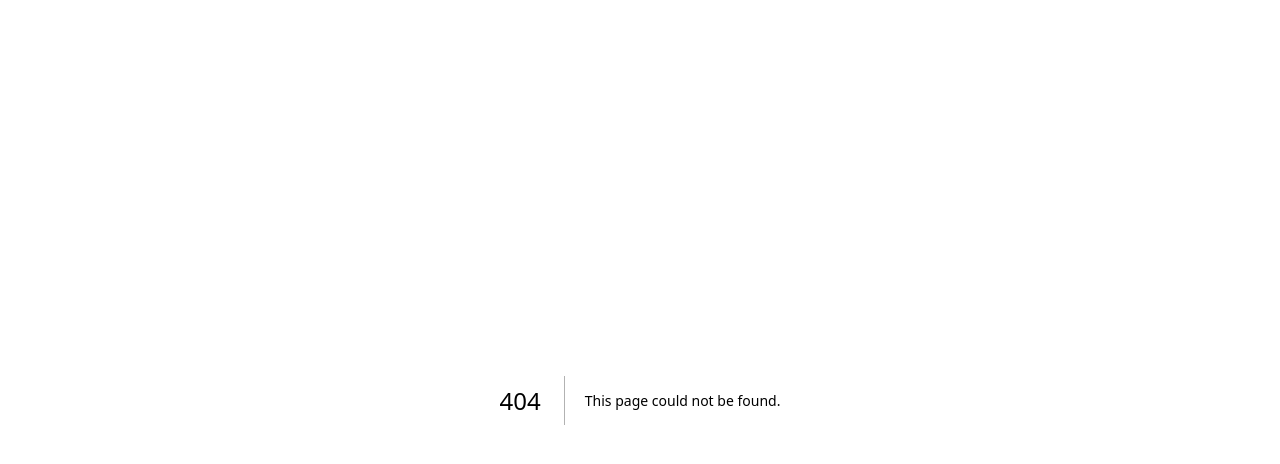
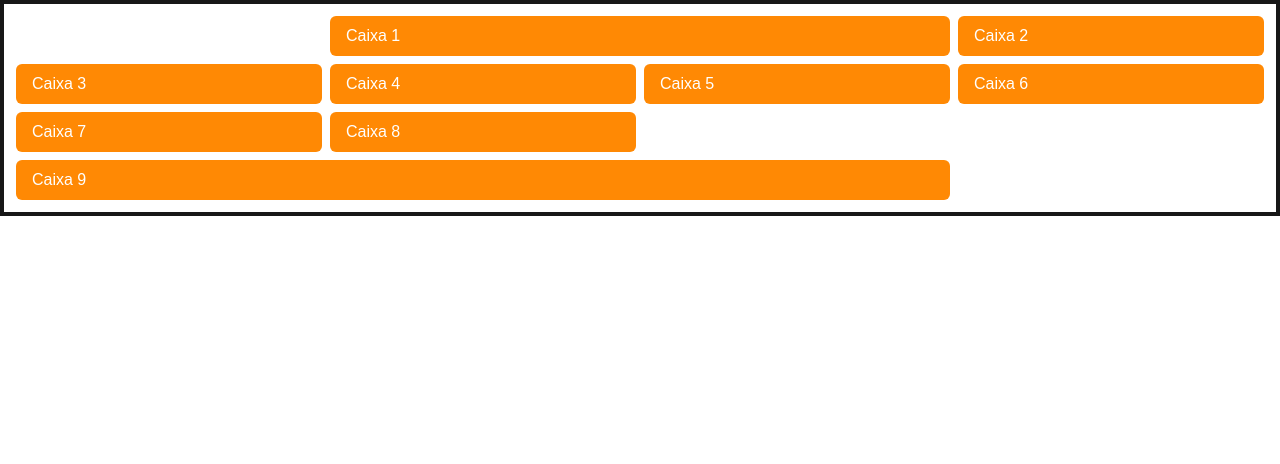
Before and after one commit to gabrielhdantaspimentel/Full-Stack-Web-com-Node-JavaScript-e-TypeScript, a Next.js app in the folder Section 31 - Next e tailwind/next-tailwind-fundamentos/: page /fundamentos/12_grid in a window 1280 px wide. Before the commit this address had no page. Shown: the top 464 px of the page. Built offline with nearby package versions, Linux system fonts and the light colour scheme.

Commit message:
Aula 351 - Grid - Colunas e espaçamentos

```diff
--- /dev/null
+++ b/Section 31 - Next e tailwind/next-tailwind-fundamentos/src/app/fundamentos/12_grid/page.tsx
@@ -0,0 +1,16 @@
+export default function Aplicacao(){
+    return (
+
+    <div className='border-4 p-3 grid grid-cols-4 gap-2'>
+        <div className="caixa col-start-2 col-end-4">Caixa 1</div>
+        <div className="caixa">Caixa 2</div>
+        <div className="caixa">Caixa 3</div>
+        <div className="caixa">Caixa 4</div>
+        <div className="caixa">Caixa 5</div>
+        <div className="caixa">Caixa 6</div>
+        <div className="caixa">Caixa 7</div>
+        <div className="caixa">Caixa 8</div>
+        <div className="caixa col-span-3">Caixa 9</div>
+    </div>
+    )
+}
--- a/Section 31 - Next e tailwind/next-tailwind-fundamentos/src/app/fundamentos/3_cores_fundo/page.tsx
+++ b/Section 31 - Next e tailwind/next-tailwind-fundamentos/src/app/fundamentos/3_cores_fundo/page.tsx
@@ -1,10 +1,8 @@
-import Image from "next/image"
-
 export default function Aplicacao(){
     return (
         <div className="bg-black">
             <h1 className="text-orange-300">Cores</h1>
-            <h1 className="text-orange-300/100">Cores</h1>
+            <h1 className="text-orange-300/99">Cores</h1>
             <h1 className="text-orange-300/75">Cores</h1>
             <h1 className="text-orange-300/50">Cores</h1>
             <h1 className="text-orange-300/25">Cores</h1>
@@ -18,7 +16,7 @@ export default function Aplicacao(){
             bg-[url(/img/nuvem.png)]
             bg-pink-300
             bg-no-repeat
-            bg-left-top
+            bg-top-left
             ">Fundo imagem</h1>
         </div>
     )
```
